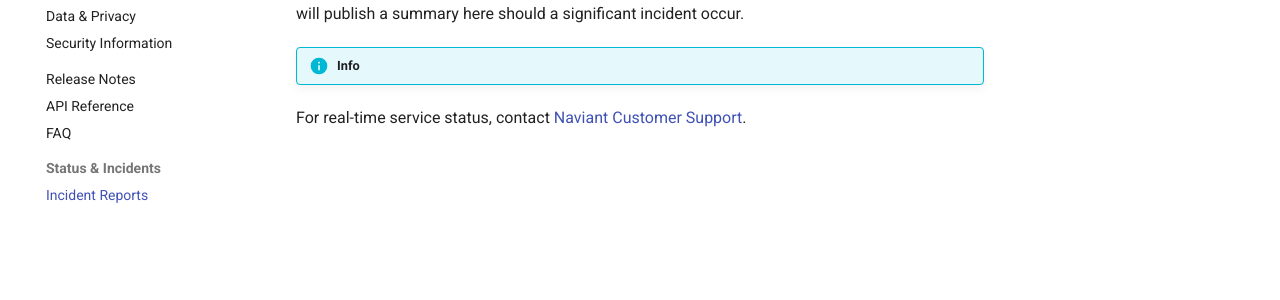
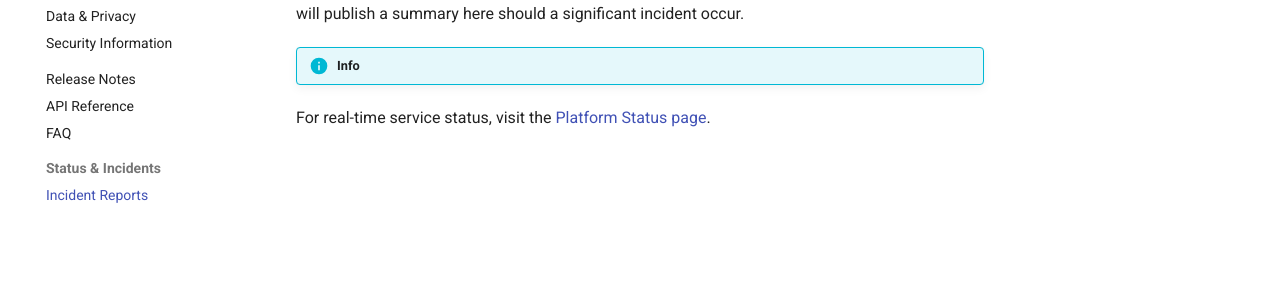
Before and after one commit to naviant/cumulus-platform-docs, an MkDocs documentation site: the page built from docs/incidents/index.md, in a window 1280 px wide. Shown: the part 346-646 px from the top of the page. Built offline with MkDocs 1.6.1 and Material for MkDocs 9.7.7, drawn with Linux system fonts in a browser that asks for light colours.

Commit message:
Updated status page

```diff
--- a/docs/incidents/index.md
+++ b/docs/incidents/index.md
@@ -10,5 +10,5 @@ No incidents have been reported to date. We maintain a formal incident response
 process and will publish a summary here should a significant incident occur.
 
 !!! info
-For real-time service status, contact
-[Naviant Customer Support](https://naviant.com/customer-support/).
+For real-time service status, visit the
+[Platform Status page](https://naviant.hyperping.app/).
```
Also changed, not shown: docs/faq.md (+5 -0 lines), docs/index.md (+2 -0 lines).
